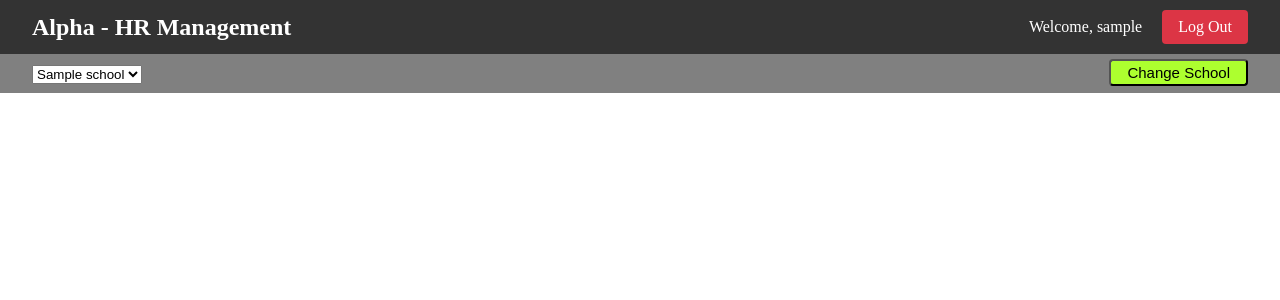
After one commit to ow344/flaskexample, a Flask app: page /user/changeschool in a window 1280 px wide. The commit adds this page. Shown: the top 300 px of the page. Run offline with Flask 3, Linux system fonts and the light colour scheme; a user stored in the database is signed in; tables that the repository leaves empty hold one stand-in row (values such as "Sample post").

Commit message:
Change School

```diff
--- a/templates/user/base-user.html
+++ b/templates/user/base-user.html
@@ -5,7 +5,7 @@
     <div class="wide-content">
 
 <h1>{{ session['active_school_name'] }}</h1>
-<a class="change-button"  href="#">Change</a>
+<a class="change-button"  href="{{ url_for('user.changeschool') }}">Change</a>
 </div>
 </div>
 
--- /dev/null
+++ b/templates/user/changeschool.html
@@ -0,0 +1,55 @@
+{% extends "base.html" %}
+{% block content2 %}
+
+<form method="POST">
+<div class="wide">
+    <div class="wide-content">
+<h1><select name="school" id="">
+    {% for school in available_schools %}
+    <option value="{{school.id}}">{{school.name}}</option>
+    {% endfor %}
+</select></h1>
+<input type="submit" class="change-button" value="Change School">
+</div>
+</div>
+</form>
+
+
+
+<style>
+.wide {
+    color: white;
+    background-color: grey;
+
+}
+.wide-content {
+    color: white;
+    /* width: 95%; */
+    background-color: grey;
+    padding: 7px;
+    display: flex;
+    justify-content: space-between;
+    align-items: center;
+    max-width: 95%;
+    margin: 0 auto;
+}
+.wide h1 {
+font-size: 20px;
+margin: 0;
+}
+.change-button {
+    font-size: 15px;
+    background-color: greenyellow;
+    padding: 3px 16px;
+    border-radius: 4px;
+    text-decoration: none;
+    color: black;
+}
+.change-button:hover {
+    background-color: rgb(145, 197, 68);
+    color: #fff;
+
+}
+</style>
+
+{% endblock %}
--- a/views.py
+++ b/views.py
@@ -38,6 +38,8 @@ def login():
 @main.route('/logout')
 def logout():
     logout_user()
+    session.pop('active_school_id')
+    session.pop('active_school_name')
     return redirect(url_for('main.hello_world'))
 
 ################################  Admin  ################################
@@ -107,15 +109,12 @@ user = Blueprint('user', __name__)
 
 @user.before_request
 def run_code_once_per_session():
-    # if 'active_school_id' not in session and current_user.is_authenticated:
-    userschools = UserSchool.query.filter(and_(UserSchool.user_id==current_user.id, UserSchool.primary==True)).first()
-    session['active_school_id'] = userschools.school.id
-    print(userschools.school.id)
-    print(session['active_school_id'])
-    session['active_school_name'] = userschools.school.name
-
-
-
+    if 'active_school_id' not in session and current_user.is_authenticated:
+        userschools = UserSchool.query.filter(and_(UserSchool.user_id==current_user.id, UserSchool.primary==True)).first()
+        session['active_school_id'] = userschools.school.id
+        print(userschools.school.id)
+        print(session['active_school_id'])
+        session['active_school_name'] = userschools.school.name
 
 
 
@@ -126,4 +125,17 @@ def run_code_once_per_session():
 def home():
     return render_template('user/self.html')
 
+
+@user.route('/user/changeschool', methods=['GET', 'POST'])
+@login_required
+def changeschool():
+    if request.method =='POST':
+        school = db.session.get(School,int(request.form['school']))
+        session['active_school_id'] = school.id
+        session['active_school_name'] = school.name
+        return redirect(url_for('user.home'))
+    available_schools = [i.school for i in UserSchool.query.filter(UserSchool.user_id==current_user.id).all()]
+    return render_template('user/changeschool.html',available_schools=available_schools)
+
+
 ################################  Next  ################################
```
